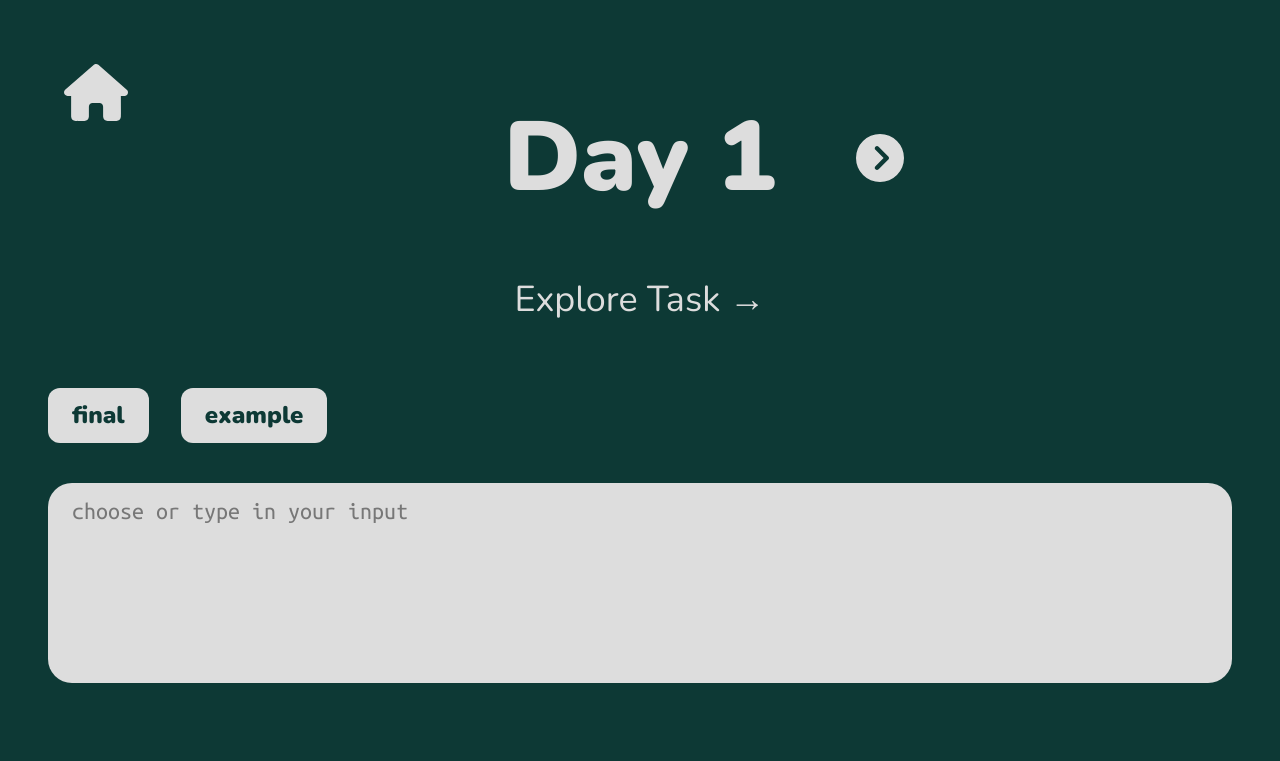
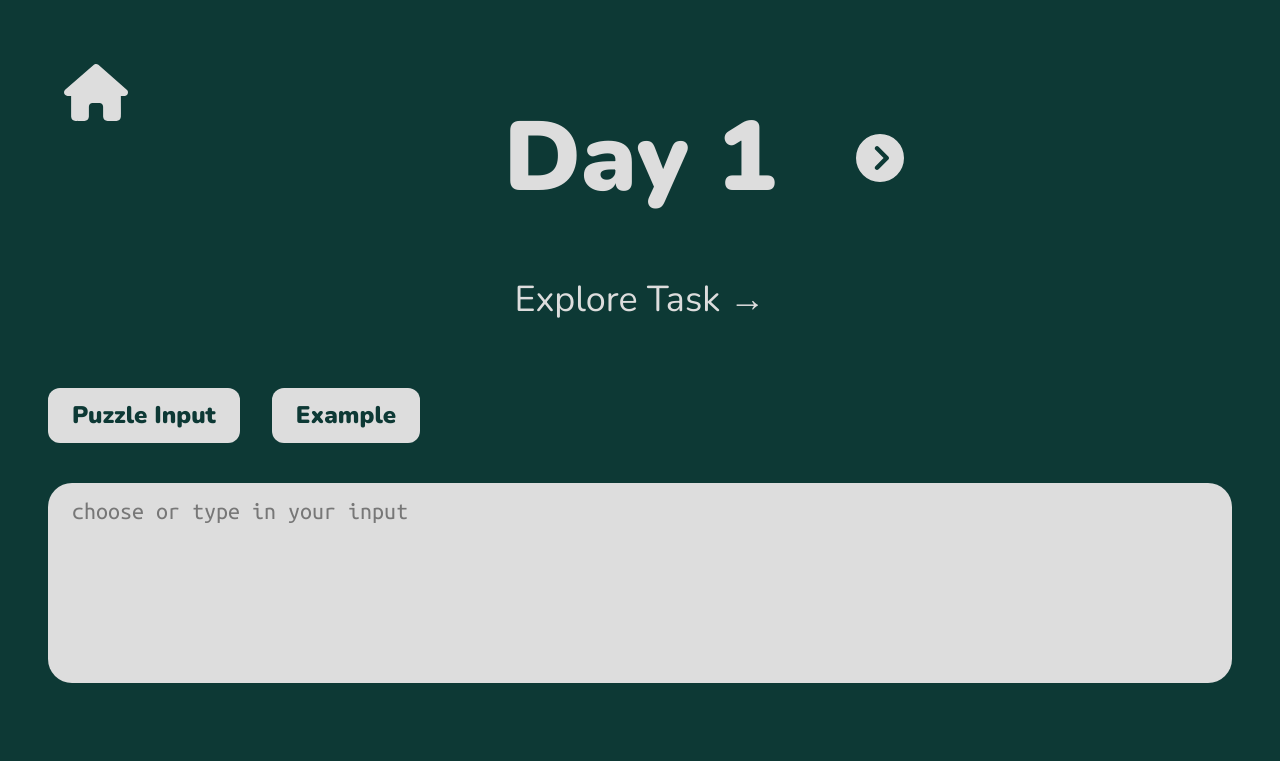
Before and after one commit to swalstab/advent_of_code_2024, a React (Vite) app: page /day/1 in a window 1280 px wide. Shown: the top 761 px of the page. Built offline with nearby package versions, Linux system fonts and the light colour scheme.

Commit message:
change button-content for inputs

```diff
--- a/src/components/DayPage/EditorActions.jsx
+++ b/src/components/DayPage/EditorActions.jsx
@@ -17,7 +17,9 @@ function EditorActions({ setInputContent }) {
     <div className="editor__actions u-mb-6">
       {inputs.map((input) => (
         <Button key={input} onClick={() => handleClick(input)}>
-          {input}
+          {input === "final"
+            ? "Puzzle Input"
+            : input[0].toUpperCase() + input.slice(1)}
         </Button>
       ))}
     </div>
```
